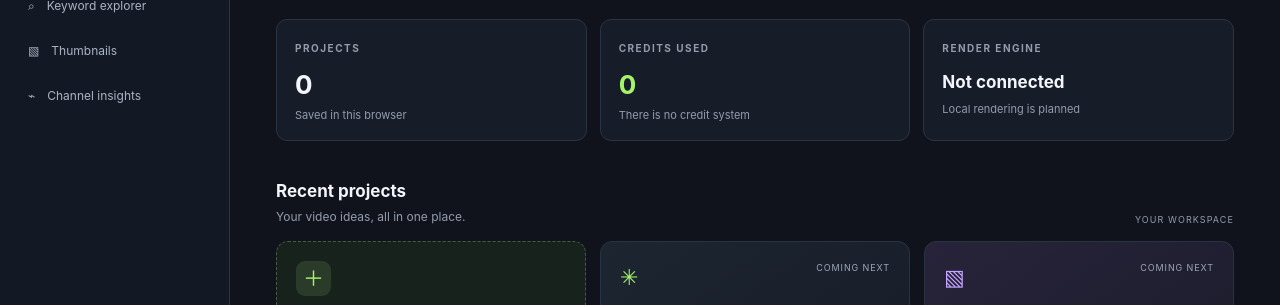
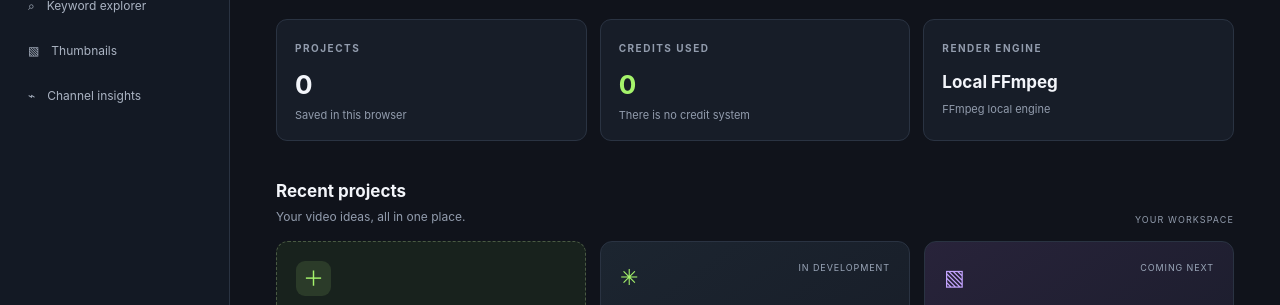
Before and after one commit to Reaccionador2Jeje/atdev-videoai, a plain HTML site: page index.html in a window 1280 px wide. Shown: the part 240-545 px from the top of the page. Drawn offline with Linux system fonts and the light colour scheme.

Commit message:
chore(studio): refresh dashboard engine status

```diff
--- a/index.html
+++ b/index.html
@@ -16,9 +16,9 @@
 <main id="studio">
 <header><span>Workspace　/　<b>Video studio</b></span><span class="status">● OPEN SOURCE</span></header>
 <section class="hero"><div><small>YOUR CREATIVE WORKSPACE</small><h1>Make something <em>worth watching.</em></h1><p>Plan, build, and render videos with tools you control.</p></div><a class="open-editor" href="editor.html">Open video editor ↗</a><button id="new">＋ New project</button></section>
-<section class="stats"><article><small>PROJECTS</small><strong id="count">0</strong><p>Saved in this browser</p></article><article><small>CREDITS USED</small><strong class="green">0</strong><p>There is no credit system</p></article><article><small>RENDER ENGINE</small><strong class="engine">Not connected</strong><p>Local rendering is planned</p></article></section>
+<section class="stats"><article><small>PROJECTS</small><strong id="count">0</strong><p>Saved in this browser</p></article><article><small>CREDITS USED</small><strong class="green">0</strong><p>There is no credit system</p></article><article><small>RENDER ENGINE</small><strong class="engine">Local FFmpeg</strong><p>FFmpeg local engine</p></article></section>
 <section class="section-title"><div><h2>Recent projects</h2><p>Your video ideas, all in one place.</p></div><span>YOUR WORKSPACE</span></section>
-<section class="cards" id="cards"><article class="create"><div class="plus">＋</div><h3>Create your first video</h3><p>Start with a blank project and build it scene by scene.</p><button class="secondary" id="start">Create project</button></article><article class="feature"><small>COMING NEXT</small><div class="symbol">✳</div><h3>Creator research</h3><p>Explore ideas, topics, and keywords for your next upload.</p></article><article class="feature purple"><small>COMING NEXT</small><div class="symbol">▧</div><h3>Thumbnail studio</h3><p>Compose thumbnails with reusable visual elements.</p></article></section>
+<section class="cards" id="cards"><article class="create"><div class="plus">＋</div><h3>Create your first video</h3><p>Start with a blank project and build it scene by scene.</p><button class="secondary" id="start">Create project</button></article><article class="feature"><small>IN DEVELOPMENT</small><div class="symbol">✳</div><h3>Creator research</h3><p>Explore ideas, topics, and keywords for your next upload.</p></article><article class="feature purple"><small>COMING NEXT</small><div class="symbol">▧</div><h3>Thumbnail studio</h3><p>Compose thumbnails with reusable visual elements.</p></article></section>
 <footer><span>✦</span><p><b>Built for creative freedom.</b> Your projects belong to you. Open tools, exportable files, and no credit packs.</p><a href="https://github.com/Reaccionador2Jeje/atdev-videoai">View source ↗</a></footer>
 </main></div>
 <dialog id="dialog"><form id="form"><div class="dialog-head"><div><small>NEW WORKSPACE</small><h2>Create a project</h2></div><button type="button" class="close" id="close">×</button></div><label for="name">Project name</label><input id="name" maxlength="70" placeholder="My awesome video" required><label for="format">Video format</label><select id="format"><option value="16:9">Landscape · 16:9</option><option value="9:16">Portrait · 9:16</option><option value="1:1">Square · 1:1</option></select><div class="actions"><button type="button" class="secondary" id="cancel">Cancel</button><button class="primary">Create project</button></div></form></dialog>
```
